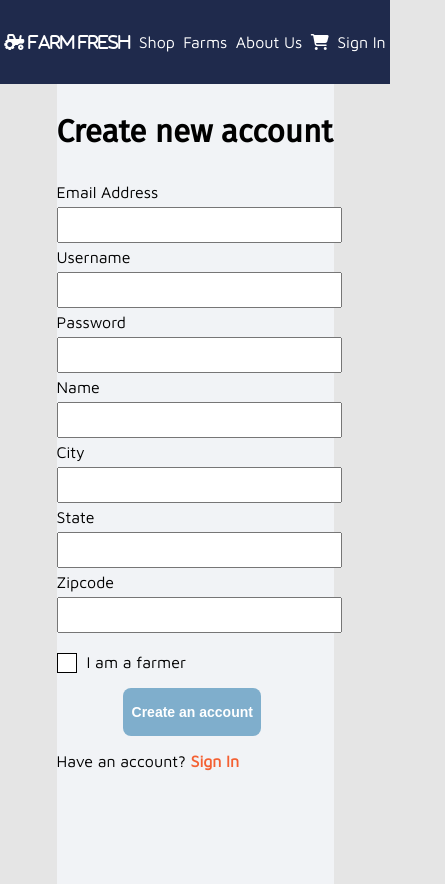
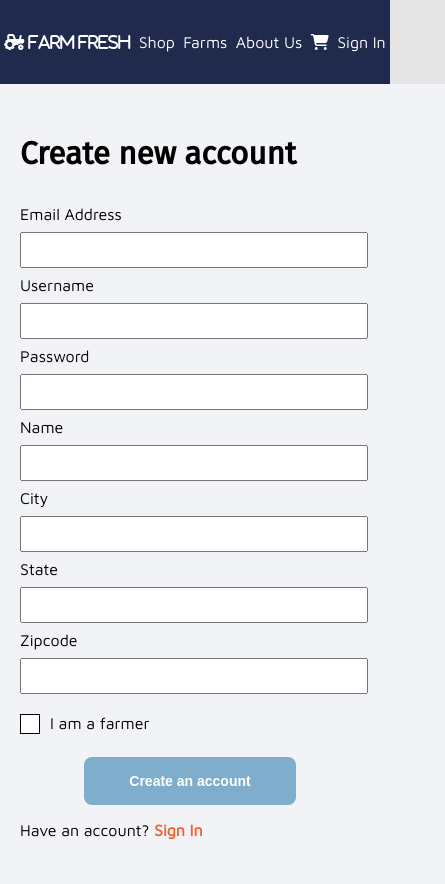
Before and after one commit to bw-farm-fresh-produce-v3/Frontend, a React (Create React App) app: page / in a window 390 px wide. Shown: the whole page, 445 px wide, since content can reach past the window. Built offline with nearby package versions, Linux system fonts and the light colour scheme.

Commit message:
fixed mobile view on register and log in forms

```diff
--- a/src/App.css
+++ b/src/App.css
@@ -410,21 +410,28 @@ footer a {
     display: none;
   }
   .registerForm, .signinForm {
-    width: 100%;
+    width: 500px;
     padding-left: 0;
   }
+  form {
+    margin-left: 15%;
+  }
   input {
-    width: 100%;
+    width: 80%;
     height: 30px;
   }
   .formHeading {
     margin-top: 10%;
+    margin-left: 15%;
   }
   .registerForm {
     height: 800px;
   }
   .createBtn, .signinBtn {
-    margin-left: 24%;
+    margin-left: 15%;
+  }
+  .registerForm p, .signinForm p {
+    margin-left: 15%;
   }
   .signinForm {
     height: 600px;
```
